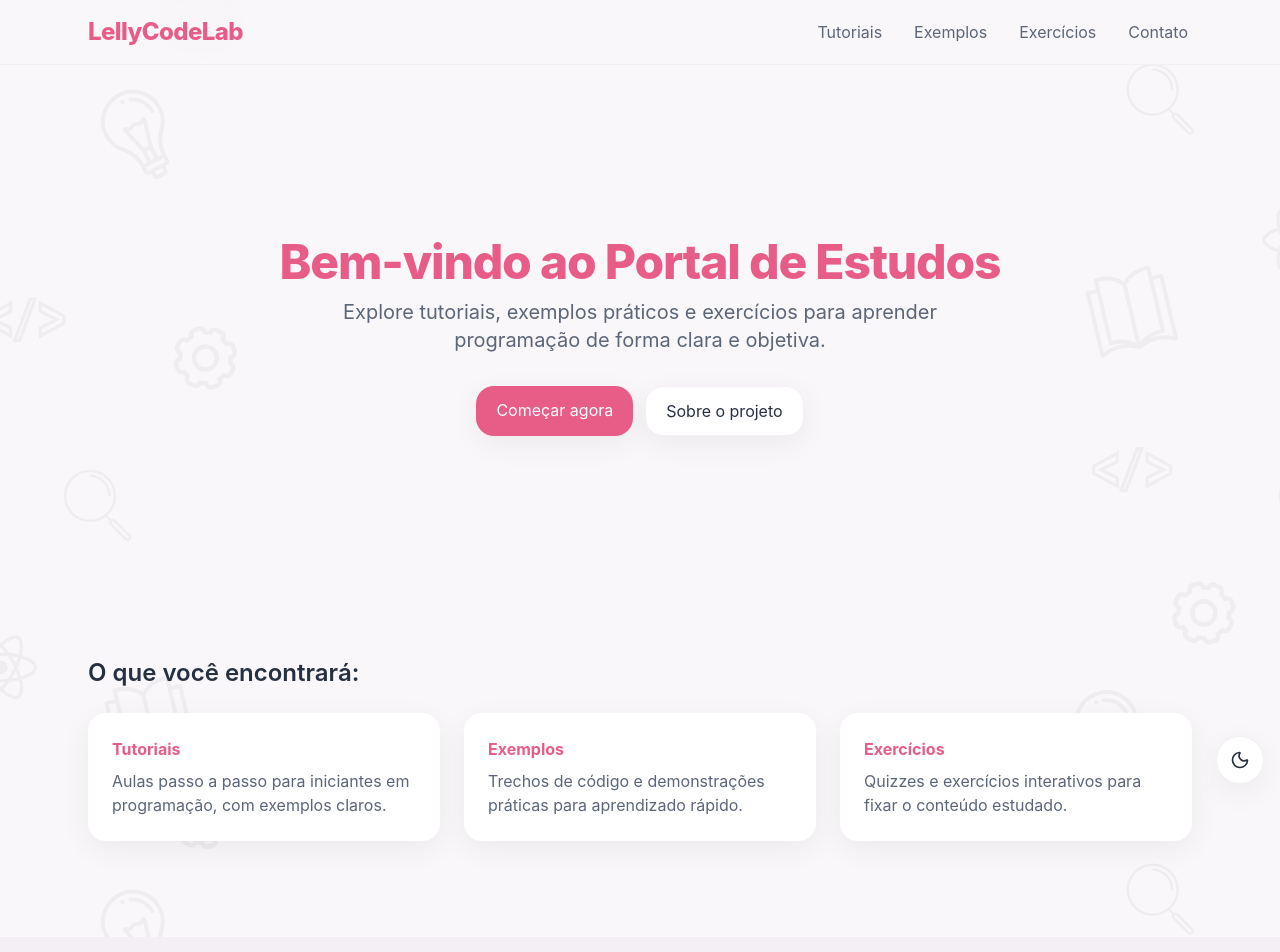
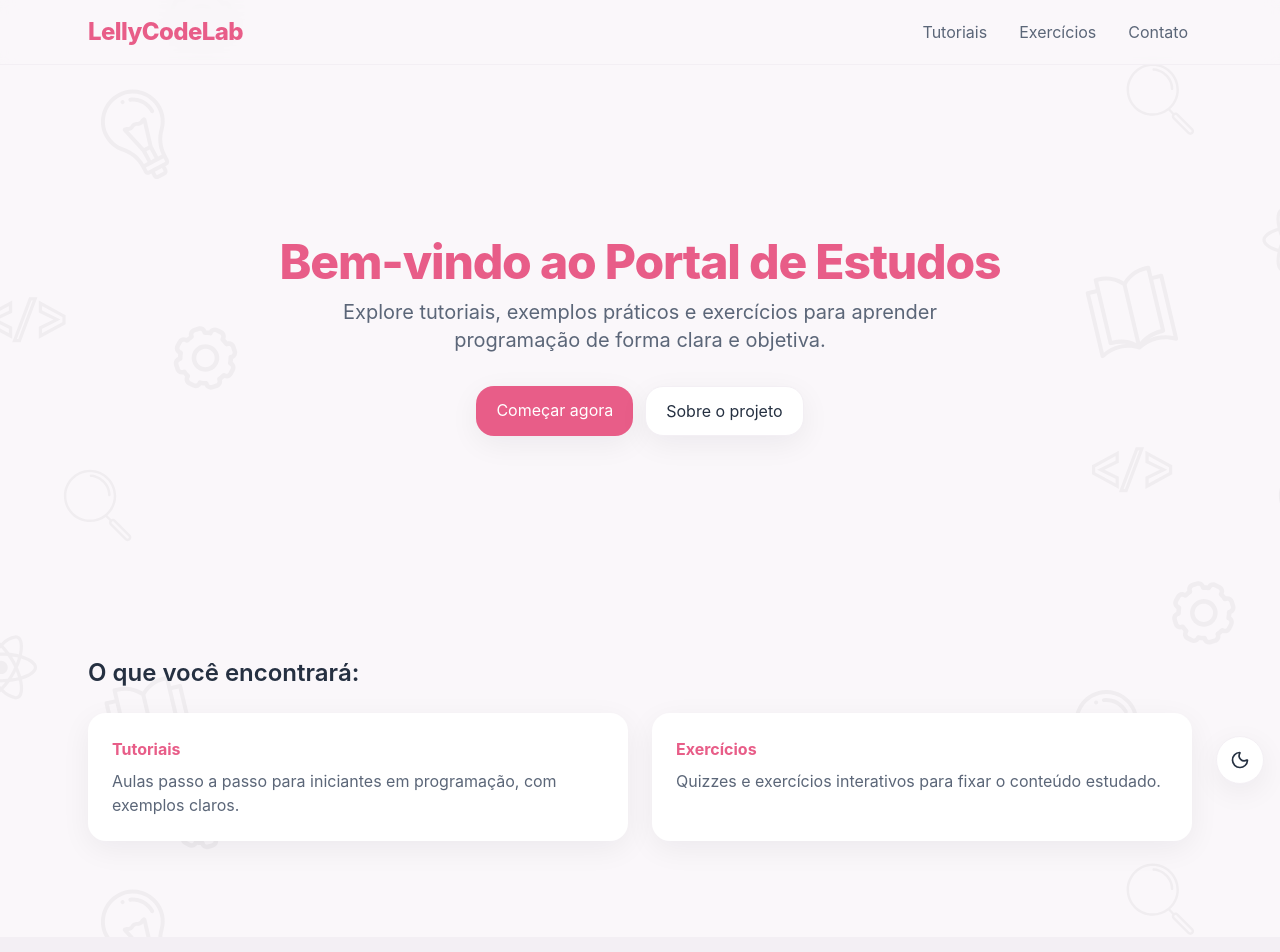
Before and after one commit to LeticiaTrindade/portal-estudos, a Next.js app: page / in a window 1280 px wide. Shown: the top 952 px of the page. Built offline with nearby package versions, Linux system fonts and the light colour scheme.

Commit message:
removendo exemplos

```diff
--- a/src/app/page.tsx
+++ b/src/app/page.tsx
@@ -32,7 +32,7 @@ export default function Home() {
         <h2 className="text-2xl font-semibold text-ink dark:text-[#E6EDF7] mb-6">
           O que você encontrará:
         </h2>
-        <div className="grid md:grid-cols-3 gap-6">
+        <div className="grid md:grid-cols-2 gap-6 mx-auto w-full">
           <a href="/tutoriais" className="group">
             <div className="bg-surface-alt dark:bg-surface-dark rounded-xl p-6 shadow-card group-hover:shadow-cardHover transition">
               <h3 className="text-brand dark:text-brand-soft font-bold mb-2">
@@ -44,19 +44,9 @@ export default function Home() {
               </p>
             </div>
           </a>
-          <a href="/exemplos" className="group">
-            <div className="bg-surface-alt dark:bg-surface-dark rounded-xl p-6 shadow-card group-hover:shadow-cardHover transition">
-              <h3 className="text-brand dark:text-brand-soft font-bold mb-2">
-                Exemplos
-              </h3>
-              <p className="text-ink-muted dark:text-ink-dark">
-                Trechos de código e demonstrações práticas para aprendizado
-                rápido.
-              </p>
-            </div>
-          </a>
+
           <a href="/exercicios" className="group">
-            <div className="bg-surface-alt dark:bg-surface-dark rounded-xl p-6 shadow-card group-hover:shadow-cardHover transition">
+            <div className=" h-full bg-surface-alt dark:bg-surface-dark rounded-xl p-6 shadow-card group-hover:shadow-cardHover transition">
               <h3 className="text-brand dark:text-brand-soft font-bold mb-2">
                 Exercícios
               </h3>
--- a/src/components/header/index.tsx
+++ b/src/components/header/index.tsx
@@ -7,7 +7,6 @@ type NavLink = { href: string; label: string };
 
 const links: NavLink[] = [
   { href: "/tutoriais", label: "Tutoriais" },
-  { href: "/exemplos", label: "Exemplos" },
   { href: "/exercicios", label: "Exercícios" },
   { href: "/contato", label: "Contato" },
 ];
```
